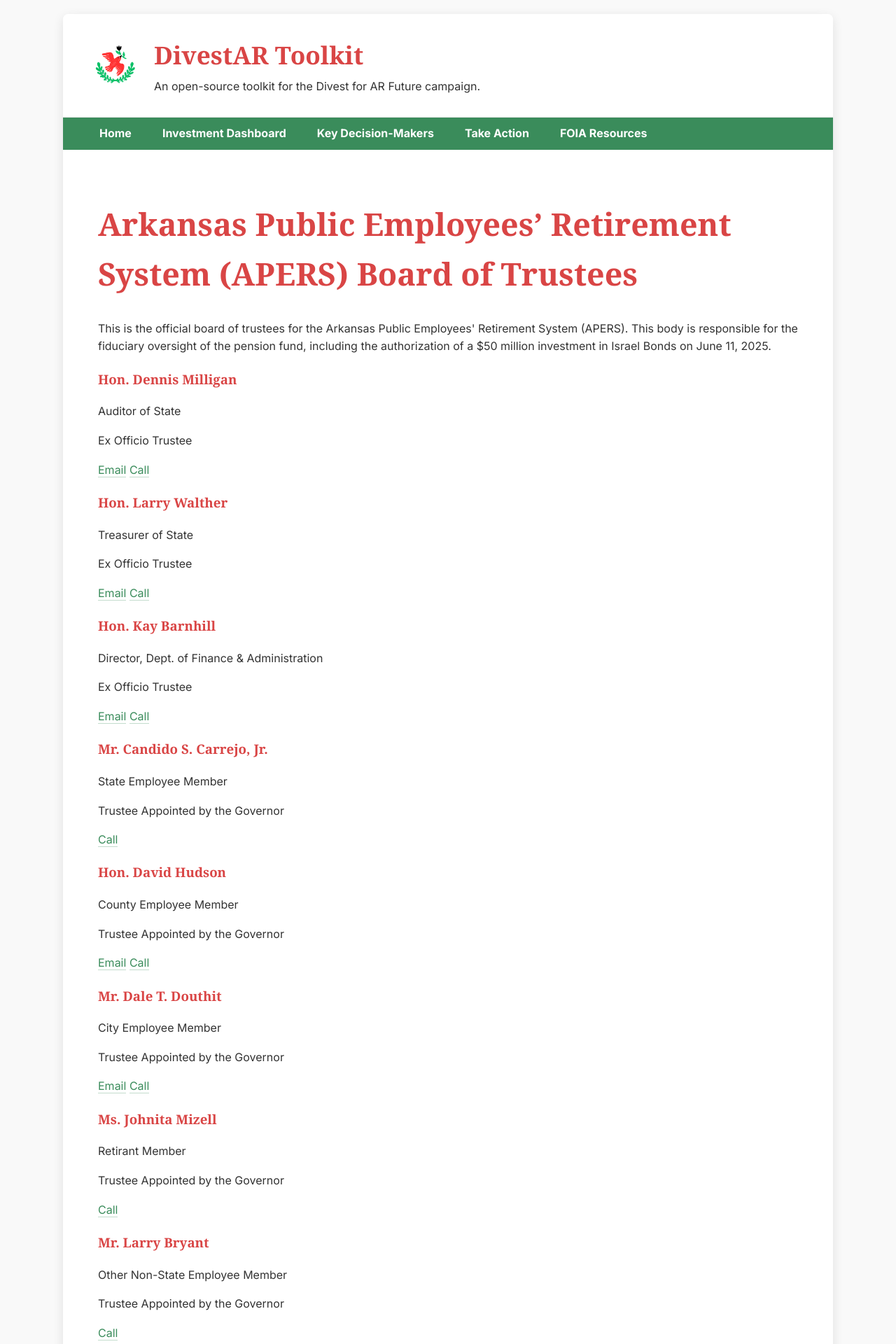
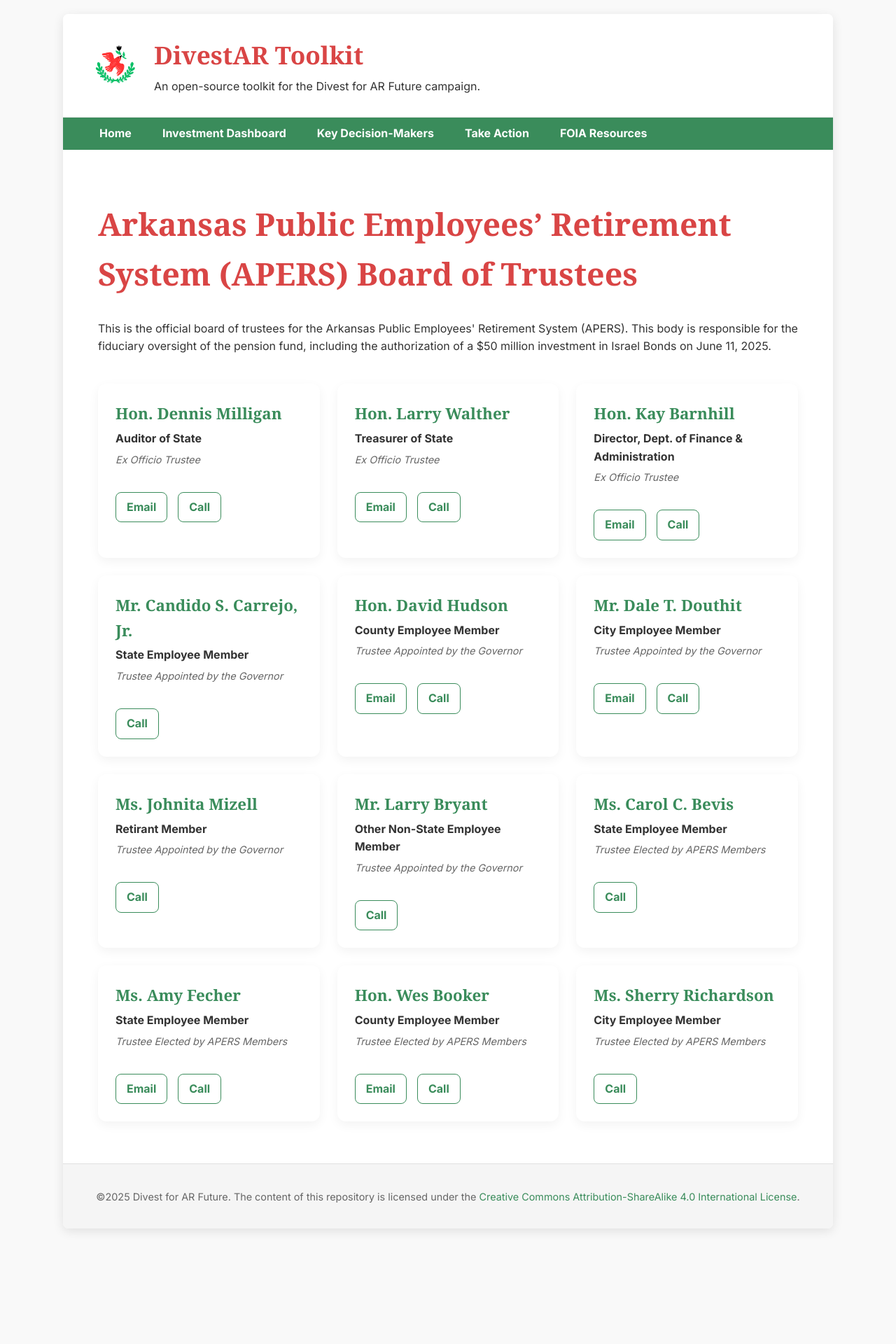
Before and after one commit to DunlapJP/divestar-toolkit, a Jekyll site: the page built from key-officials/apers-board-of-trustees.md, in a window 1280 px wide. Shown: the top 1920 px of the page at 70% size. Built offline with Jekyll 4.4.1, drawn with Linux system fonts in a browser that asks for light colours; some web fonts are replaced; after the commit the page ends 1775 px from its top, so only the background shows below that.

Commit message:
Update style.css

```diff
--- a/assets/css/style.css
+++ b/assets/css/style.css
@@ -290,3 +290,67 @@ h2 {
         flex-direction: column;
     }
 }
+
+/* --- Trustee Card Styling --- */
+.trustee-grid {
+    display: grid;
+    grid-template-columns: repeat(auto-fill, minmax(280px, 1fr));
+    gap: 25px;
+    margin-top: 40px;
+}
+
+.trustee-card {
+    background-color: var(--light-background);
+    border: 1px solid var(--border-color);
+    border-radius: 12px;
+    padding: 25px;
+    box-shadow: 0 5px 15px rgba(0,0,0,0.05);
+    transition: all 0.3s ease;
+}
+
+.trustee-card:hover {
+    transform: translateY(-5px);
+    box-shadow: 0 10px 25px rgba(0,0,0,0.1);
+}
+
+.trustee-name {
+    margin: 0 0 5px 0;
+    font-size: 1.4em;
+    color: var(--primary-green);
+}
+
+.trustee-title {
+    margin: 0;
+    font-weight: bold;
+    color: var(--dark-text);
+}
+
+.trustee-type {
+    margin: 5px 0 20px 0;
+    font-style: italic;
+    color: #666;
+    font-size: 0.9em;
+}
+
+.trustee-contact {
+    display: flex;
+    gap: 15px;
+    border-top: 1px solid var(--border-color);
+    padding-top: 15px;
+}
+
+.trustee-contact a {
+    text-decoration: none;
+    padding: 8px 15px;
+    border: 1px solid var(--primary-green);
+    color: var(--primary-green);
+    border-radius: 8px;
+    font-weight: bold;
+    transition: all 0.3s ease;
+}
+
+.trustee-contact a:hover {
+    background-color: var(--primary-green);
+    color: #fff;
+    border-color: var(--primary-green);
+}
```
